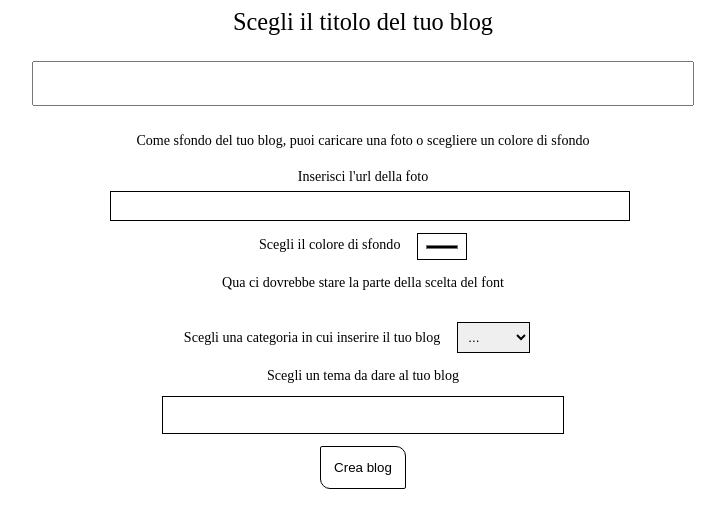
After one commit to michelepapucci/database-course-project, a PHP site: page /progettoBDD/creazione_blog.php in a window 1280 px wide. The commit adds this page. Shown: the top 528 px of the page, without its empty margins (277-1002 px from the left). Run offline with PHP 8.4, Linux system fonts and the light colour scheme.

Commit message:
css-html-creazione_blog-e-modifiche-minori-creazione_post

```diff
--- /dev/null
+++ b/creazione_blog.php
@@ -0,0 +1,41 @@
+<!DOCTYPE html>
+<html lang="it">
+<head>
+    <meta charset="UTF-8">
+    <title>Creazione blog</title>
+    <link rel="stylesheet" type="text/css" href="css/style.css">
+    <script src="https://code.jquery.com/jquery-3.5.1.min.js"></script>
+    <?php
+    require 'db_handler.php';
+    ?>
+</head>
+<body class="creazione">
+    <form action="" method="post">
+        <label for="titolo_blog" class="consegna">Scegli il titolo del tuo blog</label><br/>
+        <input type="text" id="titolo_blog" name="titolo_blog" maxlength="100"><br/>
+        <span class = "consegna_piccola">Come sfondo del tuo blog, puoi caricare una foto o scegliere un colore di sfondo</span><br/><br/>
+        <label for = "foto_sfondo" class = "consegna_piccola">Inserisci l'url della foto</label><br/>
+        <input type="text" class = "inserimento_url" id = "foto_sfondo" name = "foto_sfondo"><br/>
+        <label for="colore_sfondo" class="consegna_piccola">Scegli il colore di sfondo</label>
+        <input type="color" class="bottone_sfondo" id = "colore_sfondo" name = "colore_sfondo"><br/>
+        <span class = "consegna_piccola">Qua ci dovrebbe stare la parte della scelta del font</span><br/><br/>
+        <label for = "categoria" class = "consegna_piccola">Scegli una categoria in cui inserire il tuo blog</label>
+        <select class = "selezione" id = "categoria" name = "categoria">
+            <option value = "vuoto">...</option>
+            <option value = "dimmi">dimmi</option>
+            <option value = "tre">tre</option>
+            <option value = "parole">parole</option>
+            <option value = "sole">sole</option>
+            <option value = "cuore">cuore</option>
+            <option value = "amore">amore</option>
+        </select><br>
+        <label for="tema" class="consegna_piccola">Scegli un tema da dare al tuo blog</label><br/>
+        <input type="text" class = "tema" id="tema" name="tema" maxlength="30"><br/>
+        <input type="submit" value="Crea blog" class="bottone">
+    </form>
+</body>
+<!-- TODO: Visualizzare numero di caratteri rimanenti durante scrittura post -->
+<!-- TODO: Gestire l'inserimento del font -->
+<!-- TODO: Fare la pagina javascript che gestisce l'inserimento del tema -->
+</html>
+</body>
--- a/creazione_post.php
+++ b/creazione_post.php
@@ -34,7 +34,7 @@
                 <label for="titolo_post" class="consegna">Scrivi qui il tuo titolo</label><br/>
                 <input type="text" id="titolo_post" name="titolo_post" maxlength="100"><br/>
                 <div class="appendino">
-                    <input type="button" value="Carica qui le tue foto" class="bottone" id="bottone_foto"><br/>
+                    <input type="button" value="Carica qui le tue foto" class="bottone bottone_foto" id="bottone_foto"><br/>
                 </div>
                 <label for="testo_post" class="consegna">Scrivi qui il tuo post</label><br/>
                 <textarea id="testo_post" name="testo_post" maxlength="10000" rows="20"></textarea><br/>
--- a/css/style.css
+++ b/css/style.css
@@ -139,7 +139,7 @@ p {
     margin-top: 3%;
 }
 
-#titolo_post {
+#titolo_post, #titolo_blog {
     padding: 1%;
     width: 50%;
     margin: 2%;
@@ -170,7 +170,7 @@ p {
     border-radius: 2px 10px;
 }
 
-#bottone_foto {
+.bottone_foto {
     padding: 0.9%;
     margin: 1% 0 2% 0;
 }
@@ -206,3 +206,25 @@ p {
     padding: 1%;
     margin: 2% 20% 2% 20%;
 }
+
+/*pagina di creazione del blog*/
+
+.bottone_sfondo {
+    background-color: white;
+    margin: 0 0 1% 1%;
+    padding: 0.5%;
+    border: 1.5px solid;
+}
+
+.selezione {
+    padding: 0.5%;
+    margin: 1%;
+    border: 1.5px solid;
+}
+
+.tema {
+    width: 30%;
+    padding: 0.8%;
+    margin: 1%;
+    border: 1px solid;
+}
```
